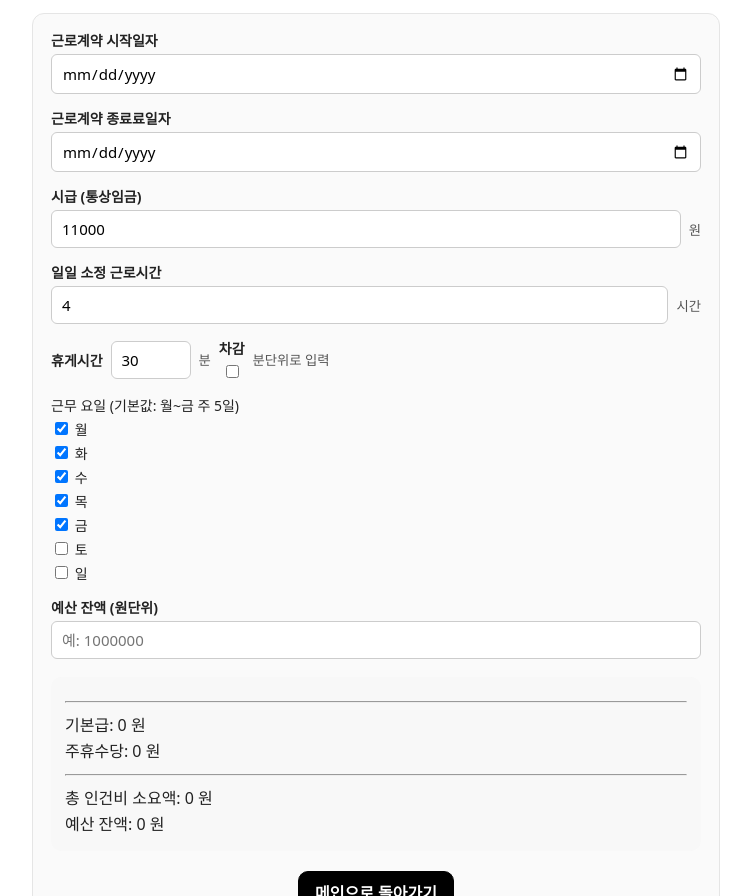
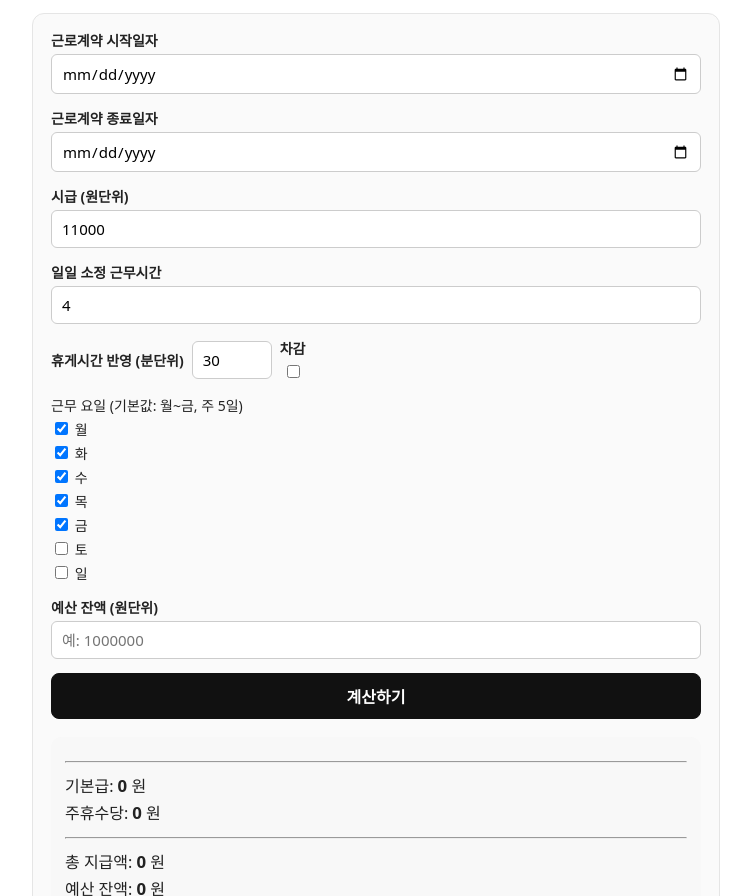
Before and after one commit to comicshaey/narcolepsyhaey-251112-2, a plain HTML site: page parttime-wage-calculator/index.html in a window 1280 px wide. Shown: the part 56-952 px from the top of the page, without its empty margins (264-1015 px from the left). Drawn offline with Linux system fonts and the light colour scheme.

Commit message:
Update index.html

```diff
--- a/parttime-wage-calculator/index.html
+++ b/parttime-wage-calculator/index.html
@@ -3,52 +3,45 @@
 <head>
   <meta charset="utf-8" />
   <meta name="viewport" content="width=device-width, initial-scale=1" />
-  <title>단기 근로계약자 인건비 소요액 계산기 </title>
+  <title>단기 근로계약자 인건비 소요액 계산기</title>
 
   <link rel="icon" href="/static/favicon.ico" />
   <link rel="stylesheet" href="/static/style.css" />
   <script src="./script.js" defer></script>
 
   <style>
-    body {
-      font-family: system-ui, -apple-system, "Noto Sans KR", sans-serif;
-      background: #fff; color: #222; margin: 0; padding: 0;
-    }
+    body { font-family: system-ui, -apple-system, "Noto Sans KR", sans-serif; background:#fff; color:#222; margin:0; padding:0; }
     main { max-width: 720px; margin: 20px auto; padding: 0 16px; }
     h1 { font-size: 1.4rem; margin-bottom: 16px; text-align: center; }
-    .section { border: 1px solid #e5e5e5; border-radius: 12px; padding: 16px 18px; background: #fafafa; }
-    .field-row { margin-bottom: 14px; }
-    label { font-weight: 600; display: block; margin-bottom: 4px; }
+
+    .section { border:1px solid #e5e5e5; border-radius:12px; padding:16px 18px; background:#fafafa; }
+    .field-row { margin-bottom:14px; }
+    label { font-weight:600; display:block; margin-bottom:4px; }
     input[type="number"], input[type="date"] {
-      width: 100%; box-sizing: border-box; padding: 8px 10px;
-      border: 1px solid #ccc; border-radius: 6px; font-size: 15px;
+      width:100%; box-sizing:border-box; padding:8px 10px; border:1px solid #ccc; border-radius:6px; font-size:15px;
     }
-    .inline { display: flex; align-items: center; gap: 8px; flex-wrap: nowrap; }
-    .inline small { color: #555; white-space: nowrap; }
-    /* inline 내부 label은 가로 배열 */
-    .inline > label { display: inline-flex; align-items: center; gap: 4px; margin: 0; }
-    .day-row label { margin-right: 10px; font-weight: 500; }
+    .inline { display:flex; align-items:center; gap:8px; flex-wrap:nowrap; }
+    .inline small { color:#555; white-space:nowrap; }
+    .inline > label { display:inline-flex; align-items:center; gap:4px; margin:0; }
+    .day-row label { margin-right:10px; font-weight:500; }
 
     button {
-      display: block; width: 100%; padding: 10px; border-radius: 8px;
-      border: 1px solid #111; background: #111; color: #fff;
-      font-weight: 600; cursor: pointer; font-size: 1rem;
+      display:block; width:100%; padding:10px; border-radius:8px;
+      border:1px solid #111; background:#111; color:#fff;
+      font-weight:600; cursor:pointer; font-size:1rem;
     }
-    button:hover { opacity: 0.9; }
+    button:hover { opacity:.9; }
 
-    .result-box {
-      background: #f8f8f8; border-radius: 10px; padding: 14px; margin-top: 18px; line-height: 1.6;
-    }
-    .result-box span { font-weight: bold; font-size: 1.05rem; }
+    .result-box { background:#f8f8f8; border-radius:10px; padding:14px; margin-top:18px; line-height:1.6; }
+    .result-box span { font-weight:bold; font-size:1.05rem; }
 
     .btn-home {
-      display: inline-block; margin-top: 20px; padding: 8px 16px;
-      border: 1px solid #111; border-radius: 10px; background: #111; color: #fff;
-      font-weight: 600; text-decoration: none; text-align: center;
+      display:inline-block; margin-top:20px; padding:8px 16px; border:1px solid #111; border-radius:10px;
+      background:#111; color:#fff; font-weight:600; text-decoration:none; text-align:center;
     }
-    .btn-home:hover { opacity: 0.9; }
+    .btn-home:hover { opacity:.9; }
 
-    footer { text-align: center; margin-top: 24px; color: #555; font-size: 0.85rem; line-height: 1.5; }
+    footer { text-align:center; margin-top:24px; color:#555; font-size:.85rem; line-height:1.5; }
   </style>
 </head>
 
@@ -63,36 +56,32 @@
       </div>
 
       <div class="field-row">
-        <label for="endDate">근로계약 종료료일자</label>
+        <label for="endDate">근로계약 종료일자</label>
         <input type="date" id="endDate" />
       </div>
 
       <div class="field-row">
-        <label for="hourlyWage">시급 (통상임금)</label>
+        <label for="hourlyWage">시급 (원단위)</label>
         <div class="inline">
           <input type="number" id="hourlyWage" value="11000" />
-          <small>원</small>
         </div>
       </div>
 
       <div class="field-row">
-        <label for="hoursPerDay">일일 소정 근로시간</label>
+        <label for="hoursPerDay">일일 소정 근무시간</label>
         <div class="inline">
           <input type="number" id="hoursPerDay" value="4" step="0.5" />
-          <small>시간</small>
         </div>
       </div>
 
       <div class="field-row inline">
-        <label for="breakMinutes">휴게시간</label>
+        <label for="breakMinutes">휴게시간 반영 (분단위)</label>
         <input type="number" id="breakMinutes" min="0" step="5" value="30" style="width:80px;" />
-        <small>분</small>
         <label for="breakEnabled"><span>차감</span><input type="checkbox" id="breakEnabled" /></label>
-        <small>분단위로 입력</small>
       </div>
 
       <div class="field-row day-row">
-        <label>근무 요일 (기본값: 월~금 주 5일)</label>
+        <label>근무 요일 (기본값: 월~금, 주 5일) </label>
         <label><input type="checkbox" id="mon" checked /> 월</label>
         <label><input type="checkbox" id="tue" checked /> 화</label>
         <label><input type="checkbox" id="wed" checked /> 수</label>
@@ -109,16 +98,18 @@
         </div>
       </div>
 
+      <button id="btnCalc">계산하기</button>
+
       <div class="result-box">
         <div id="outDaysLine" style="margin-bottom:8px; font-weight:600; color:#333;"></div>
 
         <hr style="margin:10px 0;" />
-        <div>기본급: <id="outJhu">0</> 원</div>
-        <div>주휴수당: <id="outJhu">0</> 원</div>
+        <div>기본급: <span id="outBase">0</span> 원</div>
+        <div>주휴수당: <span id="outJhu">0</span> 원</div>
 
         <hr style="margin:10px 0;" />
-        <div>총 인건비 소요액: <sid="outTotal">0</> 원</div>
-        <div>예산 잔액: <id="outRemain">0</> 원</div>
+        <div>총 지급액: <span id="outTotal">0</span> 원</div>
+        <div>예산 잔액: <span id="outRemain">0</span> 원</div>
         <div id="outMsg" style="color:#555; font-size:0.9rem;"></div>
       </div>
 
```
